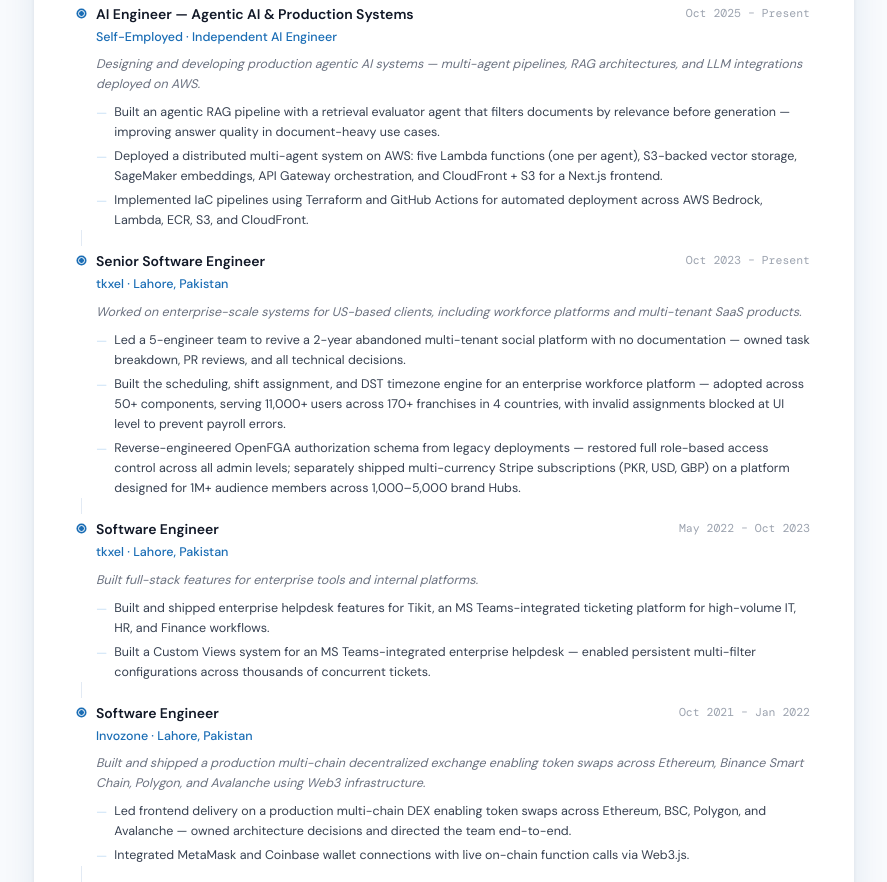
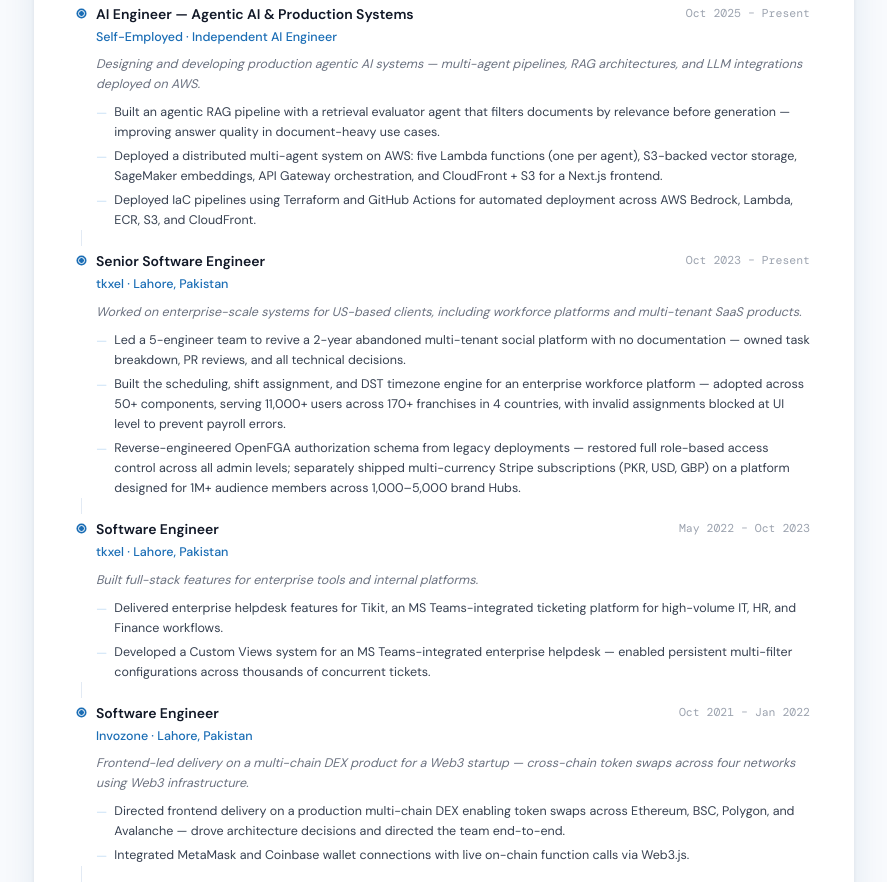
Before and after one commit to HasnainAsif/ai-portfolio-digital-twin, a plain HTML site: page data/resumes/html-resume/claude.html in a window 1280 px wide. Shown: the part 798-1680 px from the top of the page, without its empty margins (196-1083 px from the left). Drawn offline with nearby package versions, Linux system fonts and the light colour scheme.

Commit message:
resume content polished

```diff
--- a/data/resumes/html-resume/claude.html
+++ b/data/resumes/html-resume/claude.html
@@ -61,7 +61,7 @@
       /* ── HEADER ── */
       .header {
         background: #ffffff;
-        border-bottom: 3px solid #1a6db5;
+        /* border-bottom: 3px solid #1a6db5; */
         padding: 36px 44px 28px;
         position: relative;
         overflow: hidden;
@@ -573,6 +573,9 @@
         </div>
       </div>
 
+      <!-- ATS-safe divider -->
+      <div style="height: 3px; background: #1a6db5"></div>
+
       <!-- BODY -->
       <div class="body">
         <!-- SUMMARY -->
@@ -697,7 +700,7 @@
                 Next.js frontend.
               </li>
               <li>
-                Implemented IaC pipelines using Terraform and GitHub Actions for
+                Deployed IaC pipelines using Terraform and GitHub Actions for
                 automated deployment across AWS Bedrock, Lambda, ECR, S3, and
                 CloudFront.
               </li>
@@ -750,12 +753,12 @@
             </div>
             <ul class="exp-bullets">
               <li>
-                Built and shipped enterprise helpdesk features for Tikit, an MS
+                Delivered enterprise helpdesk features for Tikit, an MS
                 Teams-integrated ticketing platform for high-volume IT, HR, and
                 Finance workflows.
               </li>
               <li>
-                Built a Custom Views system for an MS Teams-integrated
+                Developed a Custom Views system for an MS Teams-integrated
                 enterprise helpdesk — enabled persistent multi-filter
                 configurations across thousands of concurrent tickets.
               </li>
@@ -769,15 +772,16 @@
             </div>
             <div class="exp-company">Invozone · Lahore, Pakistan</div>
             <div class="exp-subtitle">
-              Built and shipped a production multi-chain decentralized exchange
-              enabling token swaps across Ethereum, Binance Smart Chain,
-              Polygon, and Avalanche using Web3 infrastructure.
+              Frontend-led delivery on a multi-chain DEX product for a Web3
+              startup — cross-chain token swaps across four networks using Web3
+              infrastructure.
             </div>
             <ul class="exp-bullets">
               <li>
-                Led frontend delivery on a production multi-chain DEX enabling
-                token swaps across Ethereum, BSC, Polygon, and Avalanche — owned
-                architecture decisions and directed the team end-to-end.
+                Directed frontend delivery on a production multi-chain DEX
+                enabling token swaps across Ethereum, BSC, Polygon, and
+                Avalanche — drove architecture decisions and directed the team
+                end-to-end.
               </li>
               <li>
                 Integrated MetaMask and Coinbase wallet connections with live
@@ -936,7 +940,7 @@
               </div>
             </div>
             <div class="project-desc">
-              Led a 5-engineer team for 4 months to revive an abandoned
+              Managed a 5-engineer team for 4 months to revive an abandoned
               multi-tenant social platform inactive for 2 years — restored a
               fully non-functional system with no documentation, no
               infrastructure visibility, and no prior ownership handoff.
```
